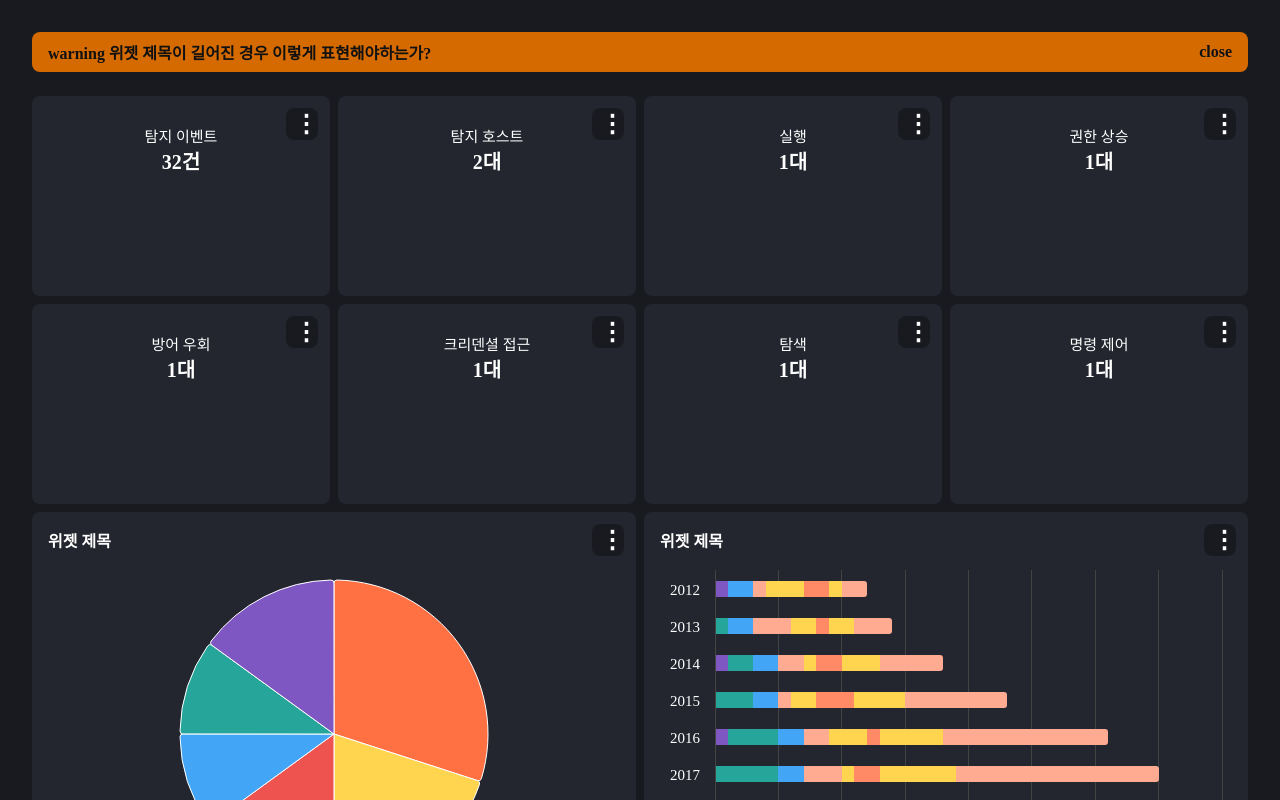
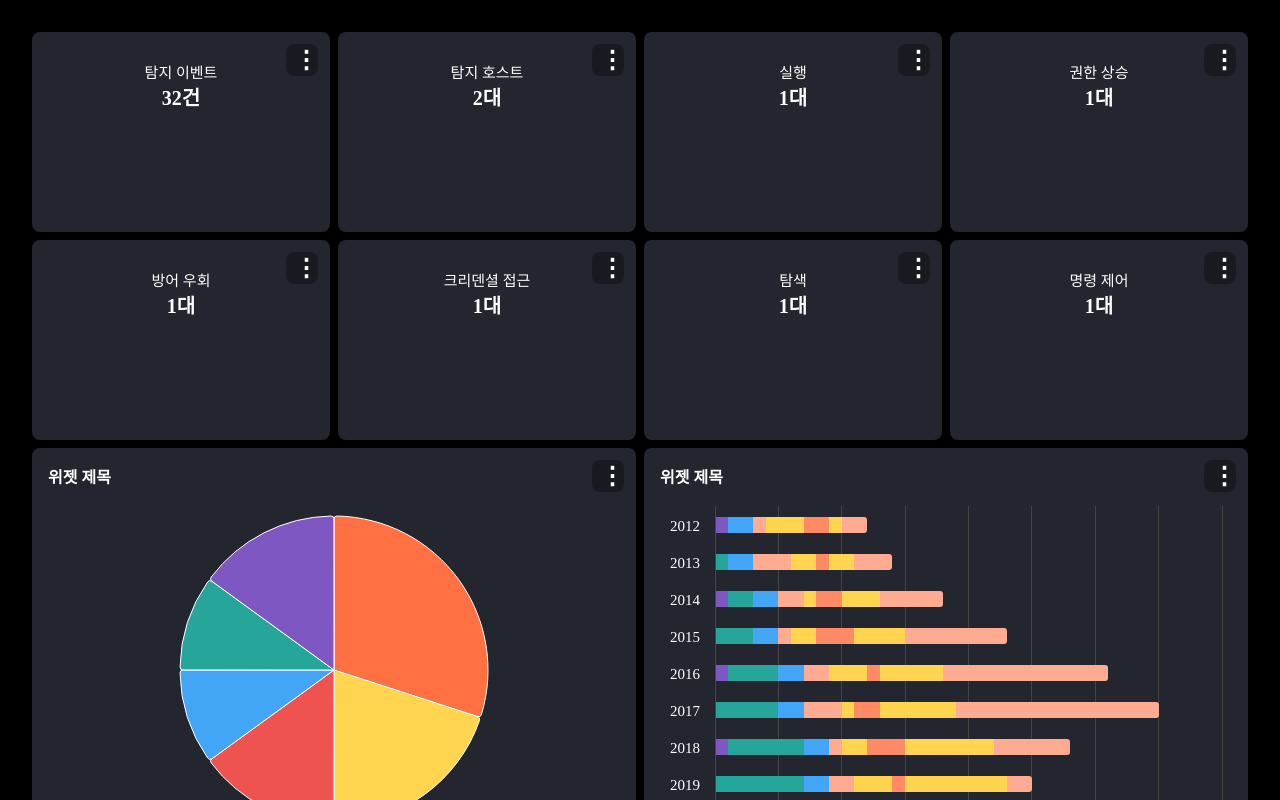
Before and after one commit to Sotatek-HieuTran5/Sonar-dashboard, a React (Vite) app: page / in a window 1280 px wide. Shown: the top 800 px of the page. Built offline with nearby package versions, Linux system fonts and the light colour scheme; a web font is replaced by a local one.

Commit message:
feat: update UI

```diff
--- a/src/Dashboard.tsx
+++ b/src/Dashboard.tsx
@@ -1,5 +1,4 @@
 import React from "react";
-import { WarningBox } from "./components/WarningBox";
 import { StatBox } from "./components/StatBox";
 import { ChartCards } from "./components/ChartSection";
 import { DataGrid } from "./components/DataGrid";
@@ -15,7 +14,7 @@ import {
 export const Dashboard: React.FC = () => (
   <div className="dashboard-root">
     <div className="dashboard-container">
-      <WarningBox />
+      {/* <WarningBox /> */}
       <div className="dashboard-unified-grid">
         {statData.map((stat, idx) => (
           <StatBox key={idx} {...stat} />
--- a/src/index.css
+++ b/src/index.css
@@ -12,7 +12,7 @@
   --color-table-border: #23262f;
   --color-warning-bg: #d46a00;
   --color-warning-text: #111;
-  --color-dashboard-bg: #181a20;
+  --color-dashboard-bg: black;
   --color-table-header-text: #fff;
   --color-table-row-text: #fff;
   --color-table-row-alt-bg: #23262f;
@@ -29,7 +29,7 @@
   --color-primary-100: #ff692a;
   --color-primary-200: #ff8c53;
   --color-card-bg: #23262f;
-  --color-table-header-bg: #181a20;
+  --color-table-header-bg: black;
   --color-table-border: #23262f;
   --color-warning-bg: #d46a00;
   --color-warning-text: #111;
```
